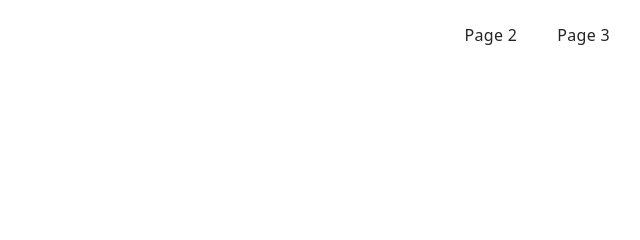
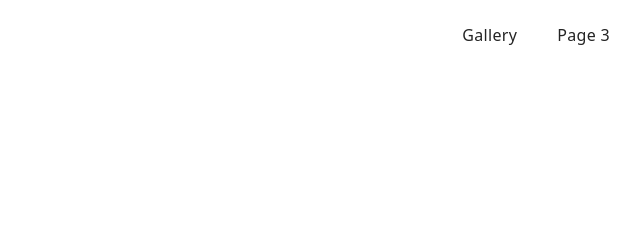
Before and after one commit to Szumapman/goit-js-hw-09, a website built with Vite: page src/01-gallery.html in a window 1280 px wide. Shown: the top 240 px of the page, 630-1270 px from the left. Built offline with nearby package versions, Linux system fonts and the light colour scheme.

Commit message:
refactor nav linkto gallery

```diff
--- a/src/partials/header.html
+++ b/src/partials/header.html
@@ -8,7 +8,9 @@
       </a>
       <ul class="nav-list">
         <li class="nav-item">
-          <a class="nav-link {=$highlight-act}" href="./page-2.html">Page 2</a>
+          <a class="nav-link {=$highlight-act}" href="./01-gallery.html"
+            >Gallery</a
+          >
         </li>
         <li class="nav-item">
           <a class="nav-link {=$highlight-curr}" href="./page-3.html">Page 3</a>
```
